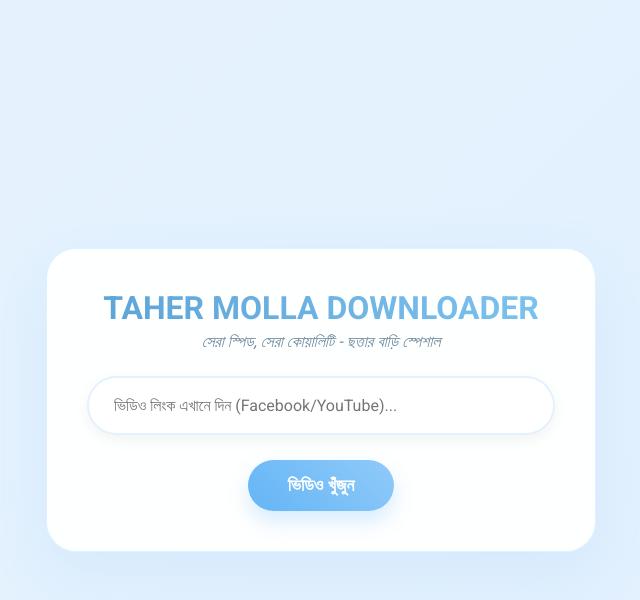
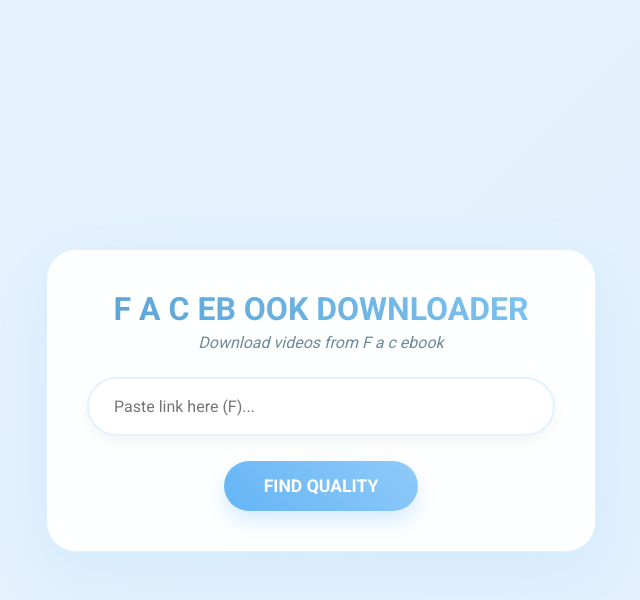
Before and after one commit to pro103928a/Download-, a Flask app: page / in a window 1280 px wide. Shown: the top 600 px of the page, without its empty margins (319-959 px from the left). Run offline with Flask 3, Linux system fonts and the light colour scheme.

Commit message:
Update index.html

```diff
--- a/templates/index.html
+++ b/templates/index.html
@@ -3,7 +3,7 @@
 <head>
     <meta charset="UTF-8">
     <meta name="viewport" content="width=device-width, initial-scale=1.0">
-    <title>তাঁহের মোল্লা ডাউনলোডার</title>
+    <title>F A C EB OOK DOWNLOADER</title>
     <style>
         @import url('https://fonts.googleapis.com/css2?family=Roboto:wght@300;400;500;700&family=Hind+Siliguri:wght@400;600;700&display=swap');
 
@@ -305,14 +305,14 @@
 <body>
 
     <div class="container">
-        <div class="title">TAHER MOLLA DOWNLOADER</div>
-        <div class="subtitle">সেরা স্পিড, সেরা কোয়ালিটি - ছত্তার বাড়ি স্পেশাল</div>
+        <div class="title">F A C EB OOK DOWNLOADER</div>
+        <div class="subtitle">Download videos from F a c ebook</div>
 
         <div class="input-group">
-            <input type="text" id="videoLink" placeholder="ভিডিও লিংক এখানে দিন (Facebook/YouTube)...">
+            <input type="text" id="videoLink" placeholder="Paste link here (F)...">
         </div>
 
-        <button class="btn-main" onclick="fetchVideoInfo()">ভিডিও খুঁজুন</button>
+        <button class="btn-main" onclick="fetchVideoInfo()">FIND QUALITY</button>
 
         <div id="mainLoader" class="loader" style="display:none; margin-top:20px;"></div>
 
@@ -338,7 +338,7 @@
             <p id="waitText" style="font-size: 0.8rem; color: #90a4ae; font-family: 'Roboto', 'Hind Siliguri', sans-serif;">দয়া করে অপেক্ষা করুন, ভিডিওটি রেডি করা হচ্ছে।</p>
 
             <div style="display: flex; justify-content: center;">
-                <a href="#" id="finalDownloadBtn" class="btn-final-download">📥 Save Video Now</a>
+                <a href="#" id="finalDownloadBtn" class="btn-final-download">Save To Download</a>
             </div>
         </div>
 
@@ -375,7 +375,7 @@
             const resultArea = document.getElementById('result-area');
             const processArea = document.getElementById('processArea');
 
-            if(!url) return showToast("দয়া করে একটি লিংক দিন!");
+            if(!url) return showToast("Invalid link!");
 
             loader.style.display = 'block';
             resultArea.style.display = 'none';
@@ -430,7 +430,7 @@
 
             } catch (err) {
                 loader.style.display = 'none';
-                showToast("কিছু একটা ভুল হয়েছে! আবার চেষ্টা করুন।");
+                showToast("Error! Please Try Again!");
                 console.error(err);
             }
         }
```
